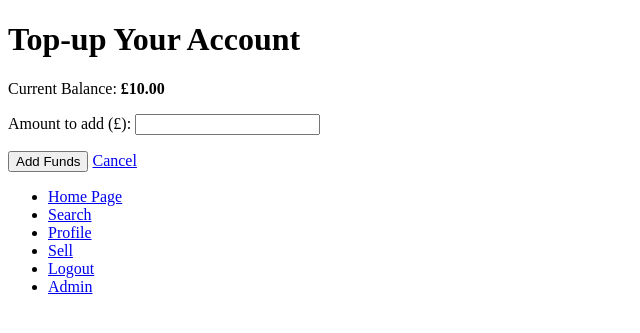
After one commit to 2889073s/University_Marketplace, a Django app: page /marketplace/profile/charge/ in a window 1280 px wide. The commit adds this page. Shown: the top 333 px of the page, without its empty margins (0-640 px from the left). Run offline with Django 3.2, Linux system fonts and the light colour scheme; a user stored in the database is signed in; tables that the repository leaves empty hold one stand-in row (values such as "Sample post").

Commit message:
Added top-up feature

```diff
--- a/marketplace/forms.py
+++ b/marketplace/forms.py
@@ -41,3 +41,11 @@ class TagForm(forms.ModelForm):
     class Meta:
         model = Tag
         fields = ["tag_name"]
+
+class ChargeBalanceForm(forms.Form):
+    amount = forms.DecimalField(
+        label="Amount to add (£)",
+        min_value=0.01,
+        max_digits=10,
+        decimal_places=2
+    )
--- a/marketplace/urls.py
+++ b/marketplace/urls.py
@@ -17,5 +17,6 @@ urlpatterns = [
     path('profile/edit-product/<slug:product_name_slug>/', views.edit_product_page, name="edit_product_page"),
     path('profile/delete-product/<slug:product_name_slug>/', views.delete_product_page, name="delete_product_page"),
     path('seller/<slug:seller_username_slug>/<slug:product_name_slug>/buy/', views.buy_product, name = 'buy_product'),
+    path('profile/charge/', views.charge_balance, name='charge_balance'),
 
 ]
--- a/marketplace/views.py
+++ b/marketplace/views.py
@@ -8,6 +8,7 @@ from django.template.loader import render_to_string
 from django.http import HttpResponse
 from django.contrib import messages
 from django.utils import timezone
+from .forms import ChargeBalanceForm
 
 # Create your views here.
 def home(request):
@@ -243,3 +244,20 @@ def buy_product(request, seller_username_slug, product_name_slug):
             return redirect('marketplace:login')
     else:
         return redirect('marketplace:home')
+
+@login_required
+def charge_balance(request):
+    profile = UserProfile.objects.get(user=request.user)
+
+    if request.method == 'POST':
+        form = ChargeBalanceForm(request.POST)
+        if form.is_valid():
+            amount = form.cleaned_data['amount']
+            profile.account_balance += amount
+            profile.save()
+            messages.success(request, f"Successfully added £{amount} to your balance!")
+            return redirect('marketplace:profile_page')
+    else:
+        form = ChargeBalanceForm()
+
+    return render(request, 'marketplace/charge_balance.html', {'form': form, 'profile': profile})
--- /dev/null
+++ b/templates/marketplace/charge_balance.html
@@ -0,0 +1,15 @@
+{% extends 'marketplace/base.html' %}
+
+{% block body_block %}
+<div class="container">
+    <h1>Top-up Your Account</h1>
+    <p>Current Balance: <strong>£{{ profile.account_balance }}</strong></p>
+
+    <form method="post">
+        {% csrf_token %}
+        {{ form.as_p }}
+        <button type="submit" class="btn btn-success">Add Funds</button>
+        <a href="{% url 'marketplace:profile_page' %}" class="btn btn-secondary">Cancel</a>
+    </form>
+</div>
+{% endblock %}
--- a/templates/marketplace/profile.html
+++ b/templates/marketplace/profile.html
@@ -16,7 +16,10 @@
                     <li> {{ profile.user.username }}</li>
                     <li> {{ profile.user.email }}</li>
                     <li> {{ profile.avg_rating }}</li>
-                    <li> {{ profile.account_balance }}</li>
+                    <li>Balance: £{{ profile.account_balance }}</li>
+                    <li>
+                        <a href="{% url 'marketplace:charge_balance' %}">Add Funds (Top-up)</a>
+                    </li>
             </ul>
         </div>
 
```
Also changed, not shown: 1 other file.
